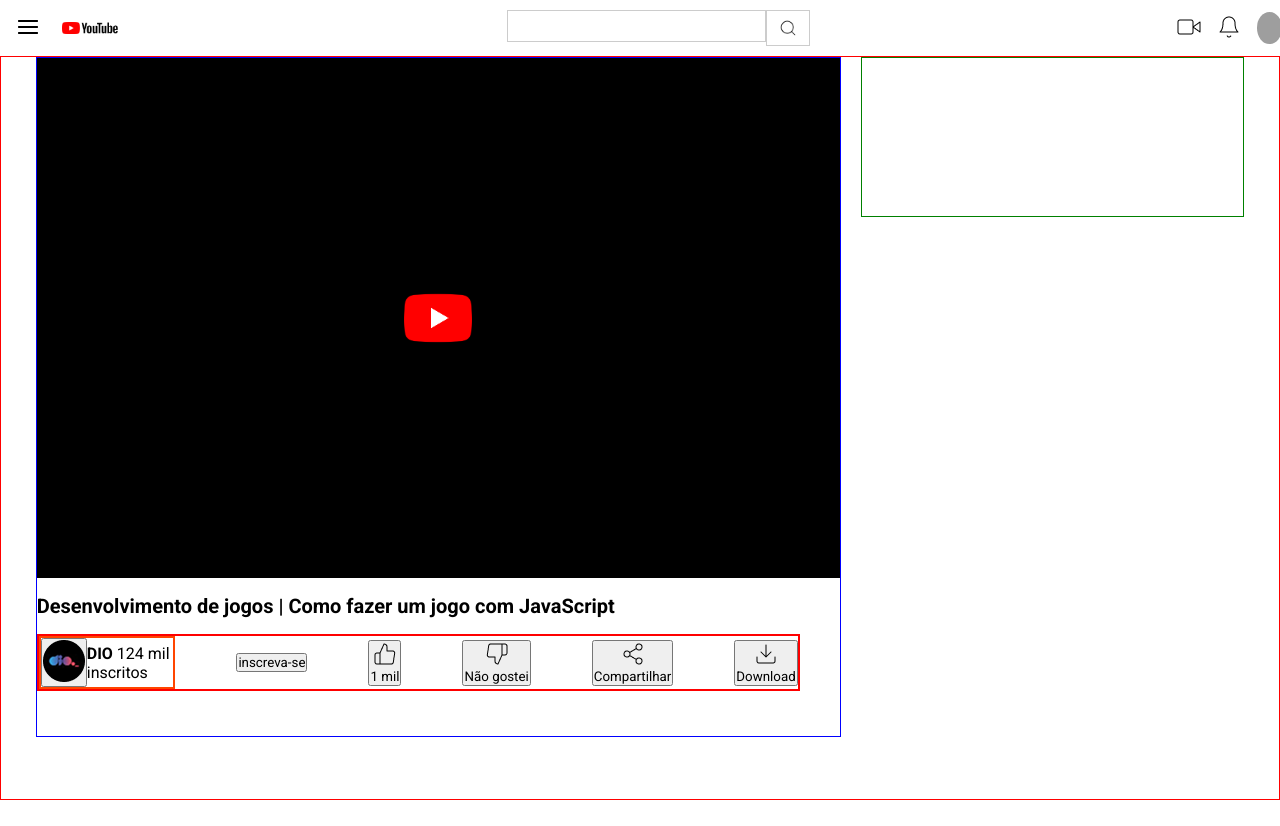
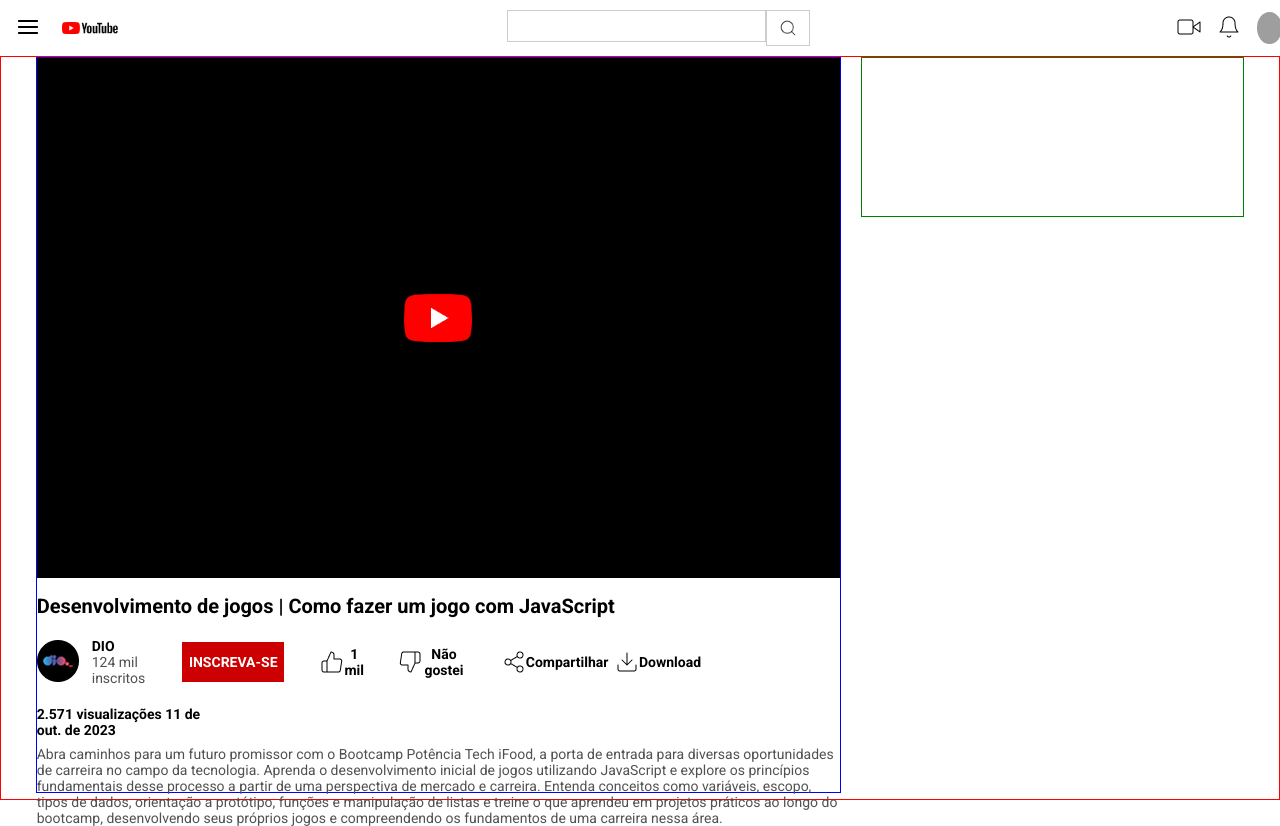
Before and after one commit to luanapalmeira/youtube_page, a plain HTML site: page index.html in a window 1280 px wide. Before the commit the page ends 800 px from the top, so only its background shows below. Drawn offline with Linux system fonts and the light colour scheme; grey boxes are pictures that could not be loaded.

Commit message:
Área do vídeo aberto finalizada

```diff
--- a/assets/css/style.css
+++ b/assets/css/style.css
@@ -18,6 +18,11 @@
             background-color: transparent;
             margin-right: 10px;
             cursor: pointer;
+            transition: filter 0.3s ease;
+        }
+
+        .menu:hover {
+            filter: drop-shadow(0 4px 10px rgba(0, 0, 0, 0.6));
         }
 
         #logotipo {
@@ -74,6 +79,15 @@
             border: 0;
             background-color: transparent;
             cursor: pointer;
+            transition: filter 0.3s ease;
+        }
+
+        .filmadora:hover {
+            filter: drop-shadow(0 4px 10px rgba(0, 0, 0, 0.6));
+        }
+
+        .sino:hover {
+            filter: drop-shadow(0 4px 10px rgba(0, 0, 0, 0.6));
         }
 
         #avatar {
@@ -94,7 +108,7 @@
 
     .main-left {
         border: 1px solid blue;
-        height: 85vh;
+        height: 92vh;
         width: 63%;
 
         .video-box {
@@ -112,10 +126,11 @@
                 cursor: pointer;
                 width: 90px;
                 height: 90px;
+                transition: filter 0.3s ease;
             }
 
             .botao-youtube:hover {
-                box-shadow: 0 8px 16 px rgba(0, 0, 0, 0.3);
+                box-shadow: 0 4px 10px rgba(0, 0, 0, 0.5);
             }
         }
 
@@ -128,19 +143,158 @@
         }
 
         .box-buttons {
-            width: 95%;
-            border: 2px solid red;
+            width: 80%;
+            height: 7vh;
             display: flex;
             align-items: center;
             justify-content: space-between;
 
             .box {
-                border: 2px solid orangered;
+                width: 17%;
+                height: 6vh;
+                display: flex;
+                align-items: center;
+                gap: 13px;
+
+                .canal {
+                    border: none;
+                    background-color: transparent;
+                    cursor: pointer;
+                }
+
+                .texto {
+                    display: flex;
+                    flex-direction: column;
+
+                    .text-1 {
+                        width: 100%;
+                        font-size: 0.875rem;
+                        color: #000000;
+                    }
+
+                    .text-2 {
+                        width: 100%;
+                        font-size: 0.875rem;
+                        font-weight: 400;
+                        color: #515151;
+                    }
+                }
+            }
+
+            .inscricao {
+                background-color: #CC0000;
+                width: 8vw;
+                height: 5vh;
+                border: none;
+                font-size: 0.875rem;
+                font-weight: 600;
+                color: #FFFFFF;
+                text-transform: uppercase;
+                cursor: pointer;
+            }
+
+            .inscricao:hover {
+                background-color: #CC000085;
+            }
+
+            .like {
+                width: 6.5%;
                 display: flex;
                 align-items: center;
                 justify-content: space-between;
-                width: 18%;
+                background-color: transparent;
+                cursor: pointer;
+                transition: filter 0.3s ease;
+                border: none;
+
+                p {
+                    font-size: 0.875rem;
+                    font-weight: 600;
+                    color: #000000;
+                }
             }
+
+            .like:hover {
+                filter: drop-shadow(0 4px 10px rgba(0, 0, 0, 0.6));
+            }
+
+            .deslike {
+                width: 10.5%;
+                display: flex;
+                align-items: center;
+                justify-content: space-between;
+                background-color: transparent;
+                cursor: pointer;
+                transition: filter 0.3s ease;
+                border: none;
+
+                p {
+                    font-size: 0.875rem;
+                    font-weight: 600;
+                    color: #000000;
+                }
+            }
+
+            .deslike:hover {
+                filter: drop-shadow(0 4px 10px rgba(0, 0, 0, 0.6));
+            }
+
+            .compartilhar {
+                width: 12%;
+                display: flex;
+                align-items: center;
+                justify-content: space-between;
+                background-color: transparent;
+                cursor: pointer;
+                transition: filter 0.3s ease;
+                border: none;
+
+                p {
+                    font-size: 0.875rem;
+                    font-weight: 600;
+                    color: #000000;
+                }
+            }
+
+            .compartilhar:hover {
+                filter: drop-shadow(0 4px 10px rgba(0, 0, 0, 0.6));
+            }
+
+            .download {
+                width: 10%;
+                display: flex;
+                align-items: center;
+                justify-content: space-between;
+                background-color: transparent;
+                cursor: pointer;
+                transition: filter 0.3s ease;
+                border: none;
+
+                p {
+                    font-size: 0.875rem;
+                    font-weight: 600;
+                    color: #000000;
+                }
+            }
+
+            .download:hover {
+                filter: drop-shadow(0 4px 10px rgba(0, 0, 0, 0.6));
+            }
+        }
+
+        h2 {
+            font-size: 0.875rem;
+            font-weight: 600;
+            color: #000000;
+            margin-top: 1rem;
+            width: 23%;
+        }
+
+        h3 {
+            font-size: 0.875rem;
+            font-weight: 400;
+            color: #515151;
+            margin-top: 0.5rem;
         }
     }
 
--- a/index.html
+++ b/index.html
@@ -53,10 +53,13 @@
                         <img src="./assets/images/logo dio.png" alt="logo do canal da Dio" />
                     </button>
 
-                    <p><b>DIO</b> 124 mil inscritos</p>
+                    <div class="texto">
+                        <p class="text-1"><b>DIO</b></p>
+                        <p class="text-2">124 mil inscritos</p>
+                    </div>
                 </div>
 
-                <button>inscreva-se</button>
+                <button class="inscricao">inscreva-se</button>
 
                 <button class="like">
                     <img src="./assets/images/thumbs-up.png" alt="ícone de like" />
@@ -78,6 +81,18 @@
                     <p>Download</p>
                 </button>
             </div>
+
+            <h2>2.571 visualizações 11 de out. de 2023</h2>
+
+            <h3>Abra caminhos para um futuro promissor com o Bootcamp Potência Tech iFood, a porta de entrada para
+                diversas oportunidades de carreira no campo da tecnologia.
+
+                Aprenda o desenvolvimento inicial de jogos utilizando JavaScript e explore os princípios fundamentais
+                desse processo a partir de uma perspectiva de mercado e carreira.
+
+                Entenda conceitos como variáveis, escopo, tipos de dados, orientação a protótipo, funções e manipulação
+                de listas e treine o que aprendeu em projetos práticos ao longo do bootcamp, desenvolvendo seus próprios
+                jogos e compreendendo os fundamentos de uma carreira nessa área.</h3>
         </section>
 
         <section class="main-right"></section>
```
